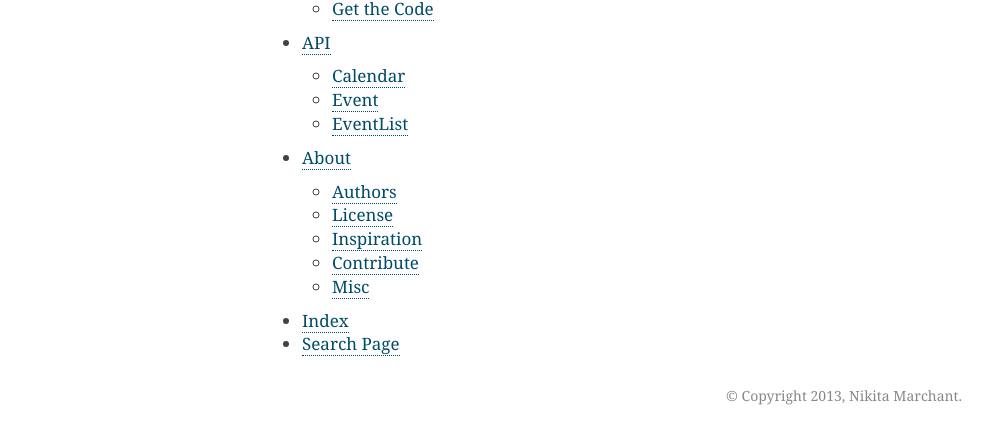
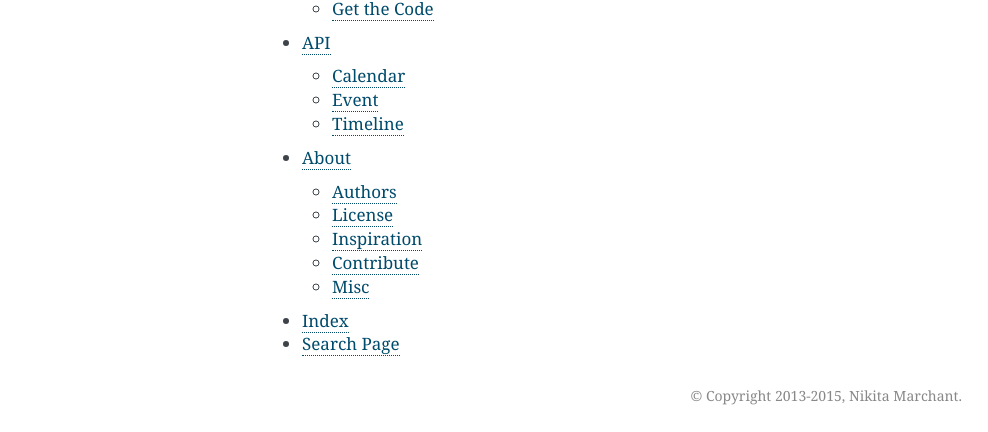
Before and after one commit to ics-py/ics-py, a Sphinx documentation site: the page built from doc/index.rst, in a window 1280 px wide. Shown: the part 1504-1936 px from the top of the page, without its empty margins (148-1136 px from the left). Built offline with Sphinx 7.4.7, drawn with Linux system fonts in a browser that asks for light colours; the version number could not be read and is left out.

Commit message:
Update doc (only the API autodoc for now)

```diff
--- a/doc/api.rst
+++ b/doc/api.rst
@@ -15,9 +15,9 @@ Event
     :members:
     :special-members:
 
-EventList
+Timeline
 ---------
 
-.. autoclass:: ics.eventlist.EventList
+.. autoclass:: ics.timeline.Timeline
     :members:
     :special-members:
--- a/doc/conf.py
+++ b/doc/conf.py
@@ -60,7 +60,7 @@ master_doc = 'index'
 
 # General information about the project.
 project = u'ics.py'
-copyright = u'2013, Nikita Marchant'
+copyright = u'2013-2015, Nikita Marchant'
 
 # The version info for the project you're documenting, acts as replacement for
 # |version| and |release|, also used in various other places throughout the
```
